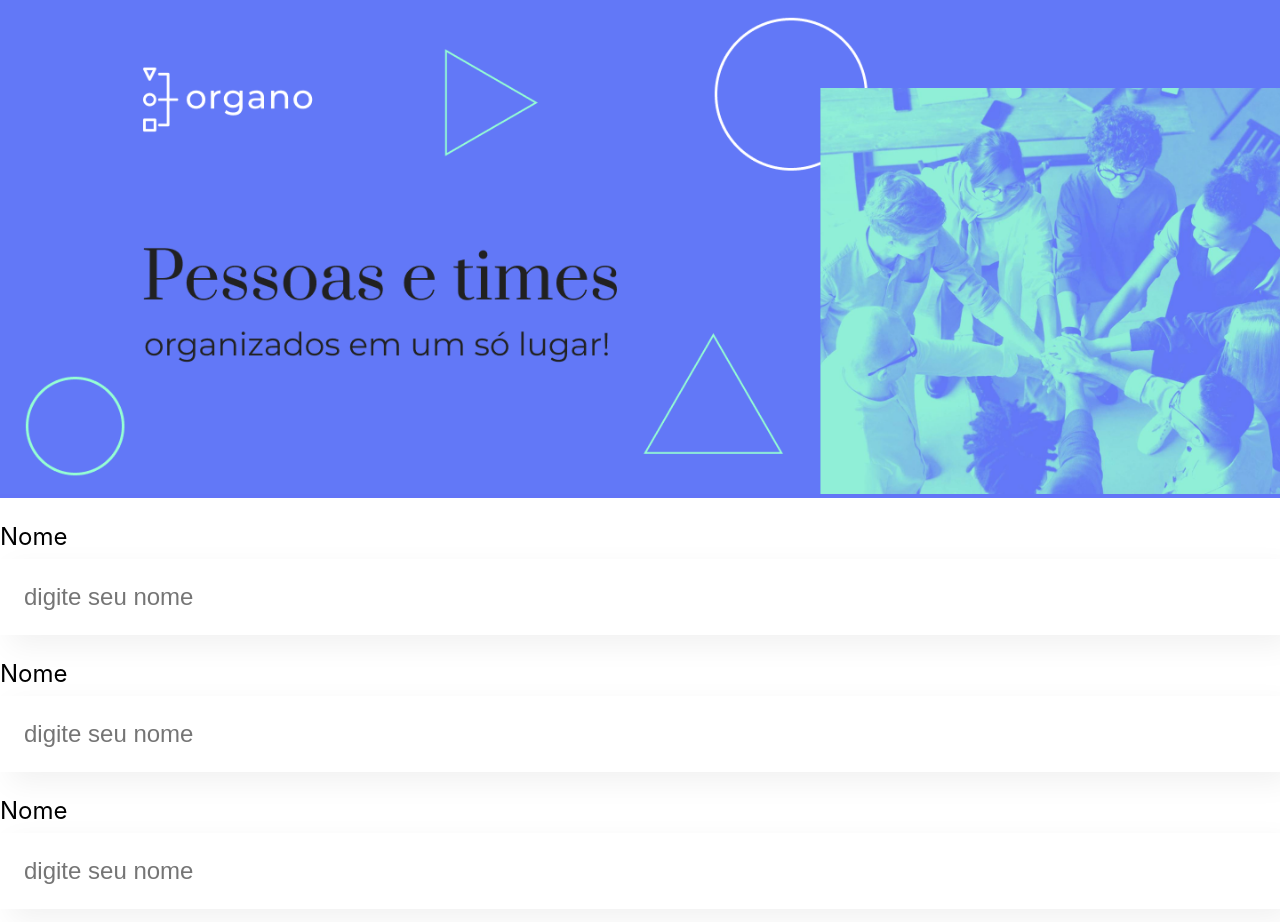
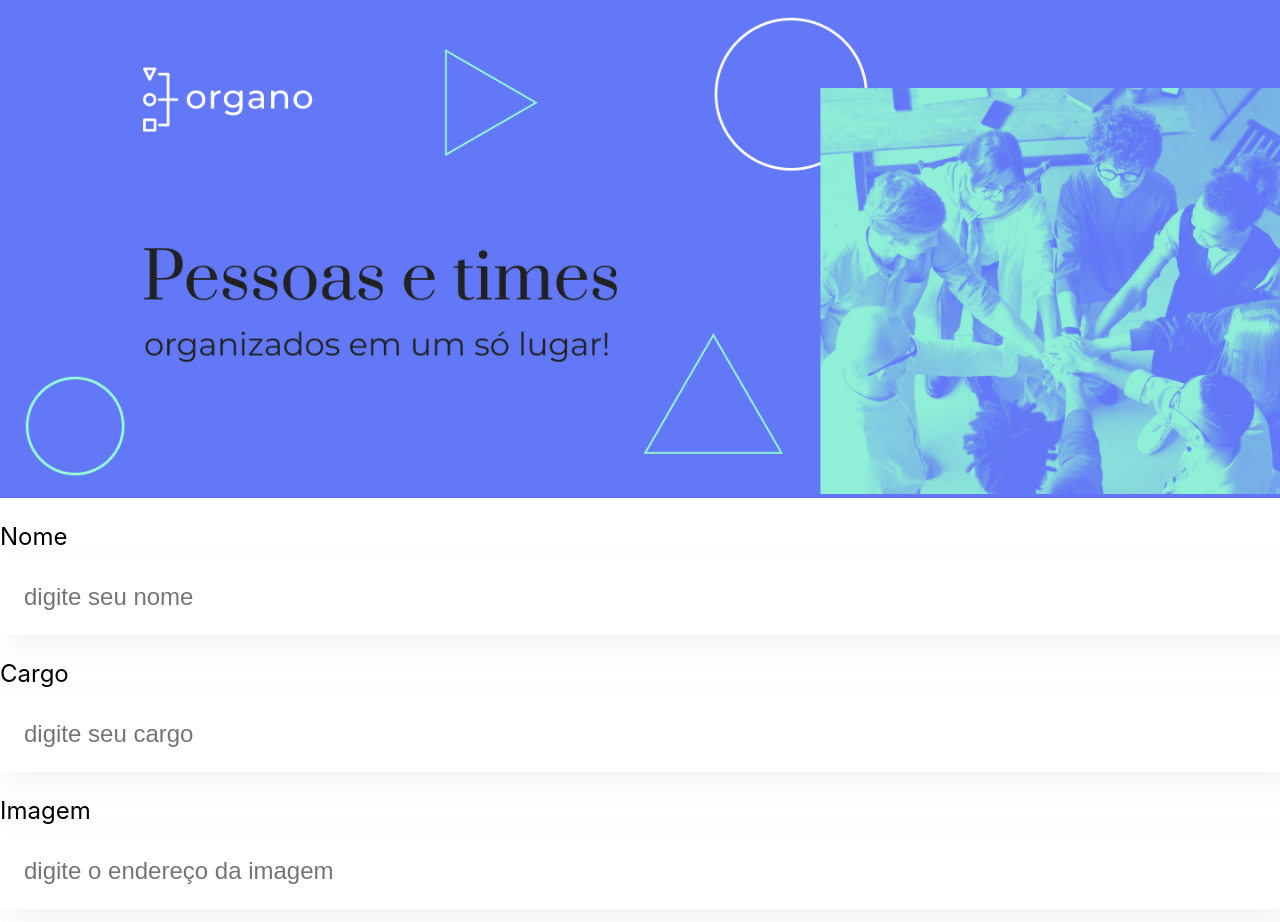
Before and after one commit to Mctks2/organo, a React (Create React App) app: page / in a window 1280 px wide. Shown: the top 922 px of the page. Built offline with nearby package versions, Linux system fonts and the light colour scheme.

Commit message:
add component parameters

```diff
--- a/src/App.js
+++ b/src/App.js
@@ -11,7 +11,7 @@ export function App() {
       <Banner />
       <CampoTexto label="Nome" placeholder="digite seu nome"/>
       <CampoTexto label="Cargo" placeholder="digite seu cargo"/>
-      <CampoTexto label="Imagem" />
+      <CampoTexto label="Imagem" placeholder="digite o endereço da imagem" />
     </div>
   );
 }
--- a/src/componentes/CampoTexto/index.js
+++ b/src/componentes/CampoTexto/index.js
@@ -1,9 +1,9 @@
 import './CampoTexto.css'
-export function CampoTexto() {
+export function CampoTexto(props) {
   return (
     <div className="campo-texto">
-      <label>Nome</label>
-      <input placeholder='digite seu nome' />
+      <label>{props.label}</label>
+      <input placeholder={props.placeholder} />
     </div>
   );
 }
```
